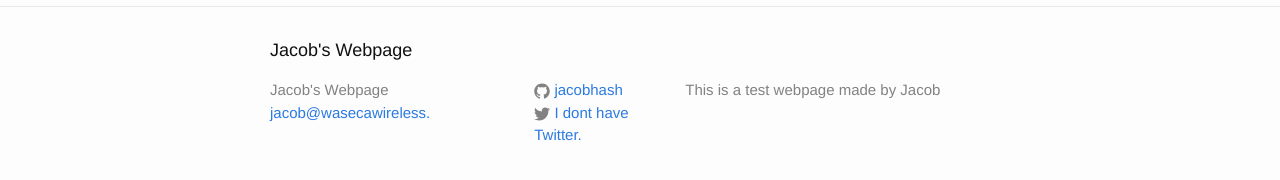
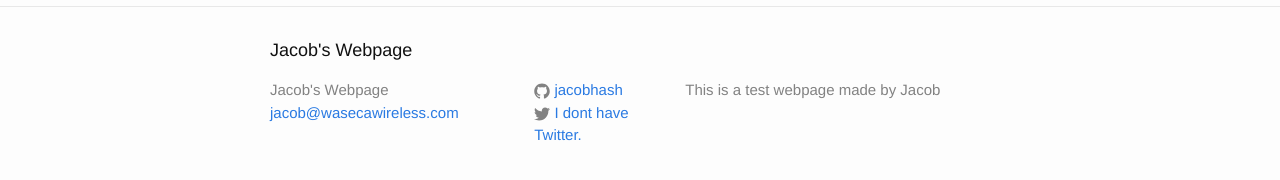
Before and after one commit to jacobhash/jacobhash.github.io, a Jekyll site: the page built from about.md, in a window 1280 px wide. Shown: the part 344-524 px from the top of the page. Built offline with Jekyll 4.4.1, drawn with Linux system fonts in a browser that asks for light colours.

Commit message:
Update 4
Added email

```diff
--- a/_config.yml
+++ b/_config.yml
@@ -7,7 +7,7 @@
 
 # Site settings
 title: Jacob's Webpage
-email: jacob@wasecawireless.
+email: jacob@wasecawireless.com
 description: > # this means to ignore newlines until "baseurl:"
  This is a test webpage made by Jacob
 baseurl: "" # the subpath of your site, e.g. /blog
```
